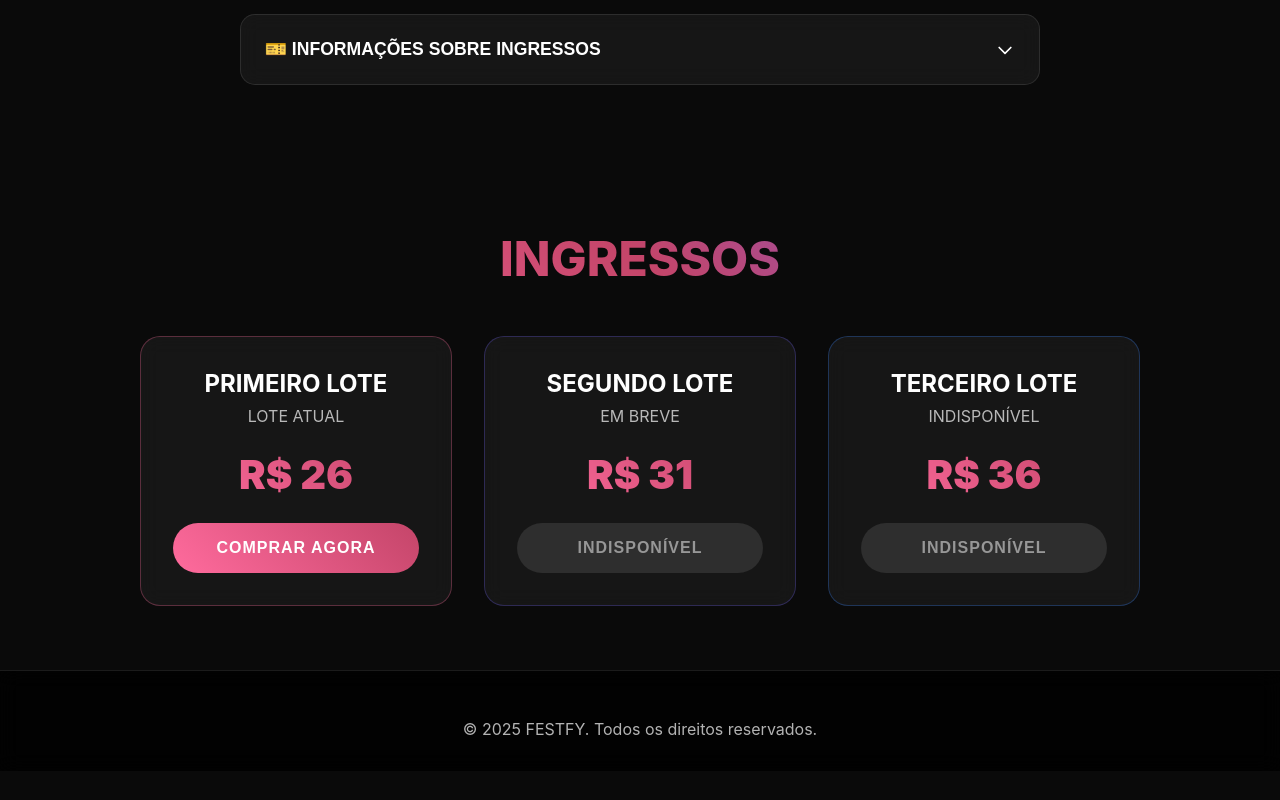
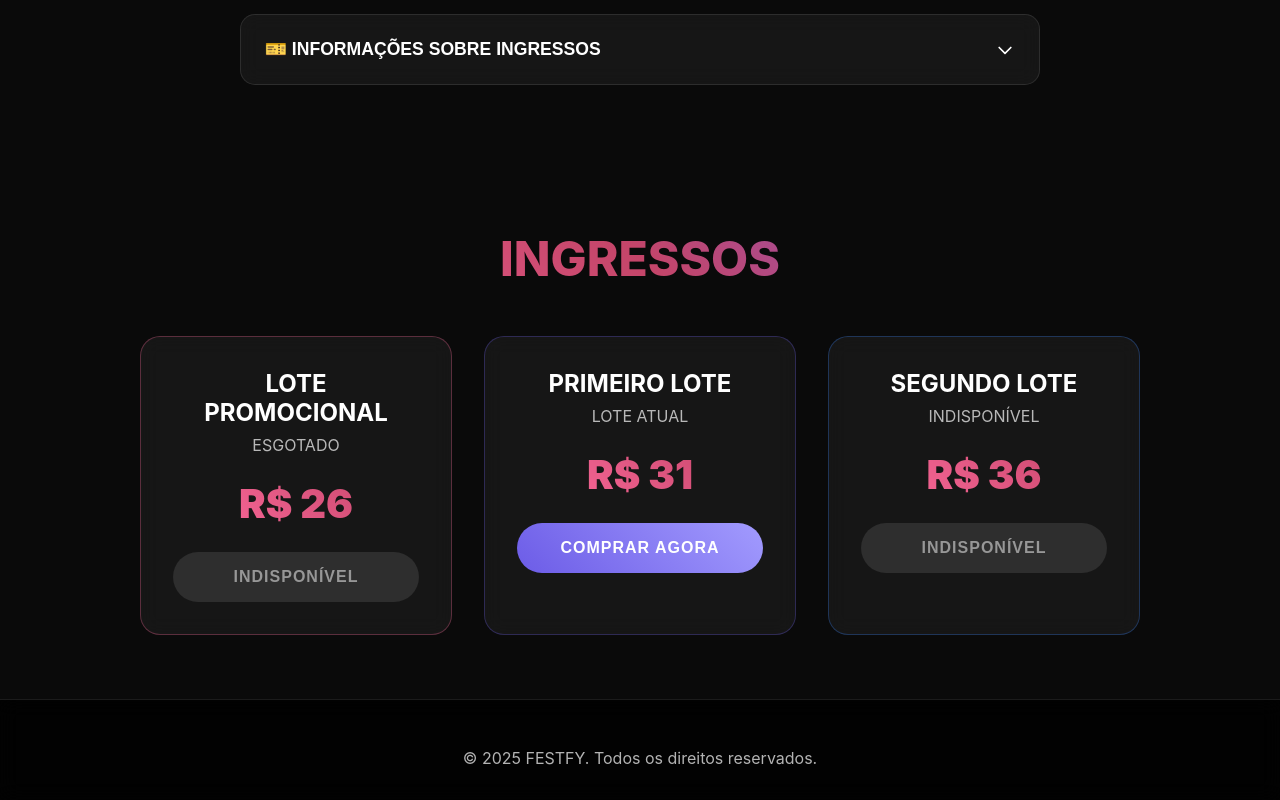
Before and after one commit to bren112/revivendo, a React (Vite) app: page / in a window 1280 px wide. Shown: the part 1862-2662 px from the top of the page. Before the commit the page ends 2633 px from the top, so only its background shows below. Built offline with nearby package versions, Linux system fonts and the light colour scheme.

Commit message:
primeiro_lote

```diff
--- a/src/App.jsx
+++ b/src/App.jsx
@@ -109,21 +109,21 @@ const djs = [
 const tickets = [
   {
     id: 1,
-    name: "PRIMEIRO LOTE",
+    name: "LOTE PROMOCIONAL",
     price: 26,
-    description: "LOTE ATUAL",
+    description: "ESGOTADO",
     color: "pink",
   },
   {
     id: 2,
-    name: "SEGUNDO LOTE ",
+    name: "PRIMEIRO LOTE ",
     price: 31,
-    description: "EM BREVE",
+    description: "LOTE ATUAL",
     color: "purple",
   },
   {
     id: 3,
-    name: "TERCEIRO LOTE",
+    name: "SEGUNDO LOTE",
     price: 36,
     description: "INDISPONÍVEL",
     color: "blue",
@@ -480,14 +480,14 @@ function App() {
                   <div className="ticket-price">R$ {ticket.price}</div>
                   <button
                     onClick={() => {
-                      if (ticket.id === 1) {
+                      if (ticket.id === 2) {
                         window.location.href = "https://festfy.shop/"
                       }
                     }}
                     className={`ticket-button ${ticket.color}`}
-                    disabled={ticket.id !== 1}
+                    disabled={ticket.id !== 2}
                   >
-                    {ticket.id === 1 ? "COMPRAR AGORA" : "INDISPONÍVEL"}
+                    {ticket.id === 2 ? "COMPRAR AGORA" : "INDISPONÍVEL"}
                   </button>
                 </div>
               </div>
```
